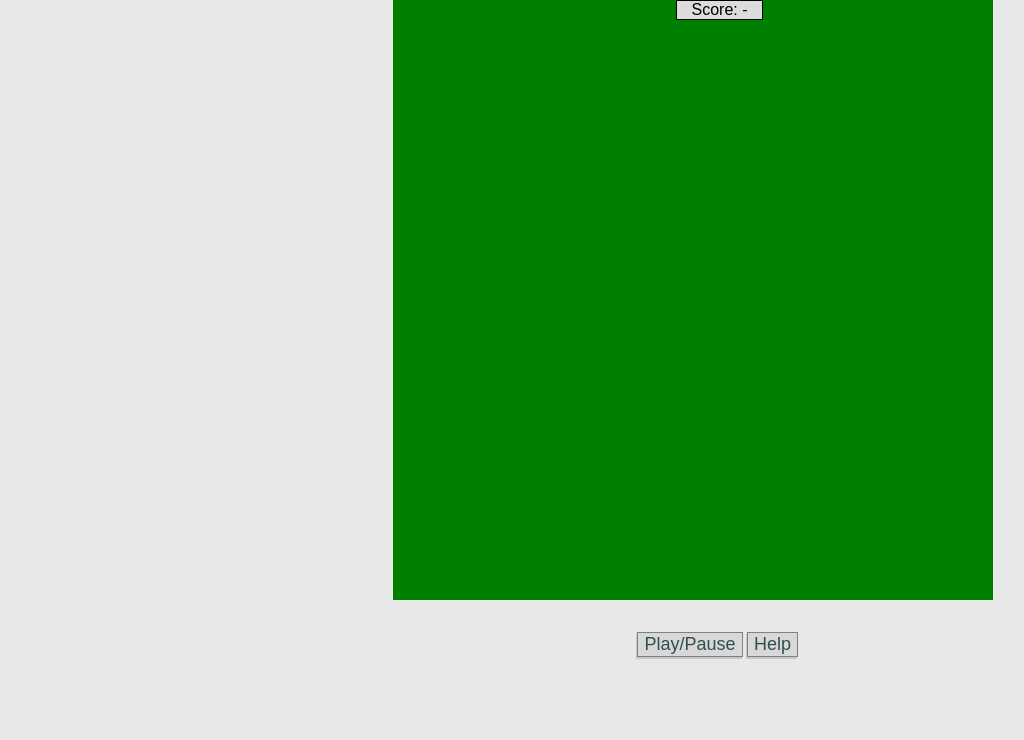
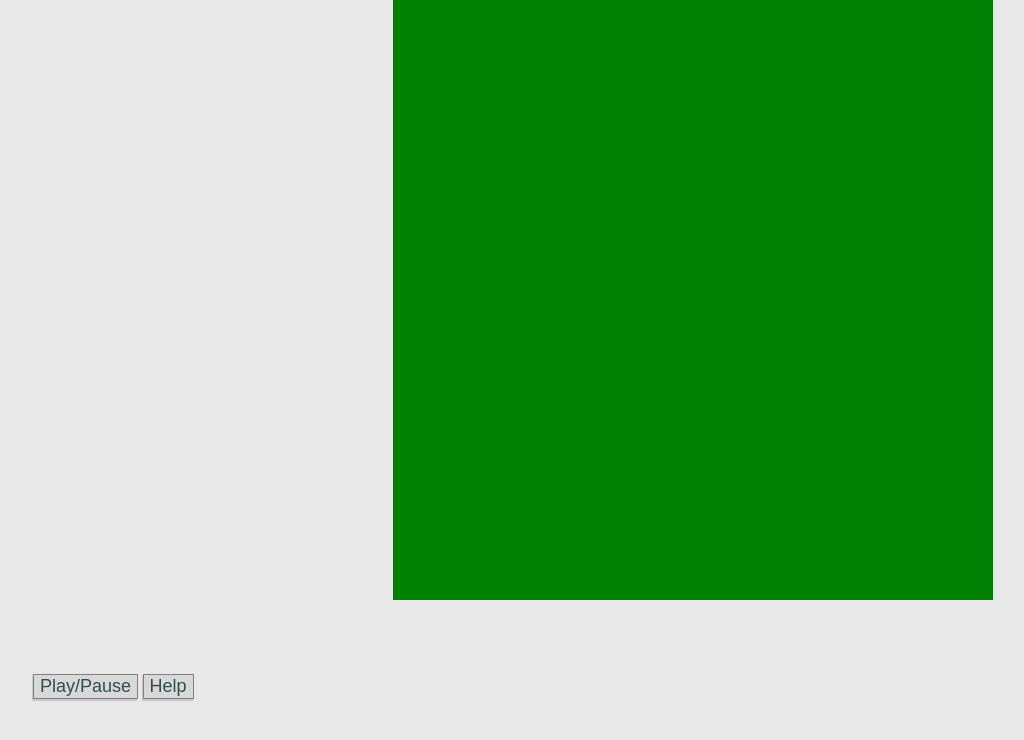
Before and after one commit to mihai-costin/myProjects, a plain HTML site: page snake/snakeIndex.html in a window 1280 px wide. Shown: the whole page, without its empty margins (117-1141 px from the left). Drawn offline with nearby package versions, Linux system fonts and the light colour scheme.

Commit message:
Update snakeStyle.css

```diff
--- a/snake/snakeStyle.css
+++ b/snake/snakeStyle.css
@@ -20,7 +20,6 @@ body {
 .btn {
   z-index: 1;
   position: relative;
-  transform: translate(-175px, 100px);
   font-size: 18px;
   background-color: rgba(211, 211, 211, 0.75);
   color: darkslategrey;
@@ -50,14 +49,10 @@ button:hover {
   display: none;
   float: left;
   width: 200px;
-  transform: translate(250px, -300px);
 }
 
 .scoreBox {
-  display: inline-block;
-  float: right;
   width: 85px;
-  transform: translate(-200px, -50px);
 }
 
 /* for displays with the width > 710px */
```
